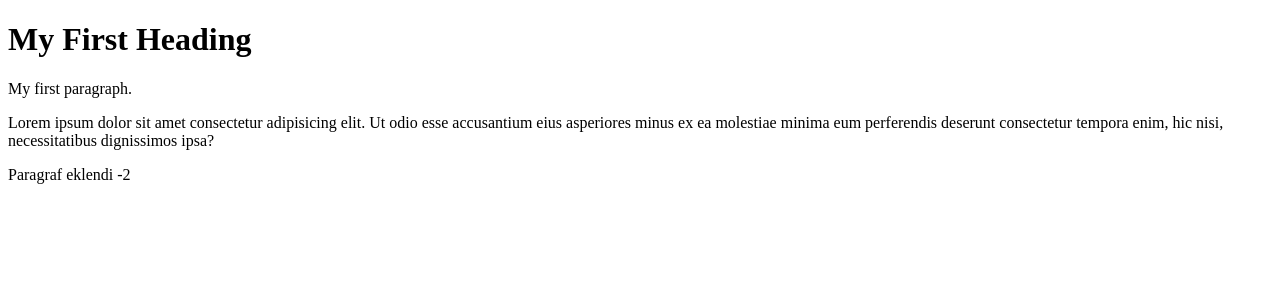
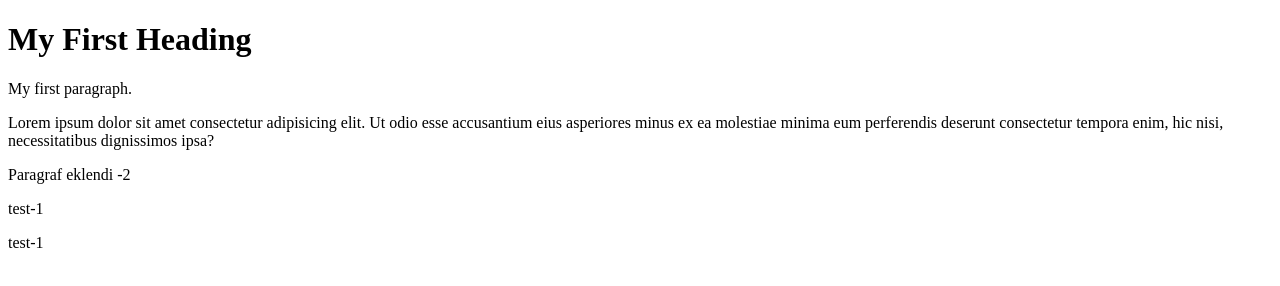
Before and after one commit to fahridon/RentACarApp, a plain HTML site: page src/index.html in a window 1280 px wide. Drawn offline with Linux system fonts and the light colour scheme.

Commit message:
test-1 update

```diff
--- a/src/index.html
+++ b/src/index.html
@@ -8,5 +8,8 @@
  <p>Lorem ipsum dolor sit amet consectetur adipisicing elit. Ut odio esse accusantium eius asperiores minus ex ea molestiae minima eum perferendis deserunt consectetur tempora enim, hic nisi, necessitatibus dignissimos ipsa?</p>
 
  <p>Paragraf eklendi -2 </p>
+
+ <p>test-1</p>
+ <p>test-1</p>
 </body>
 </html>
```
